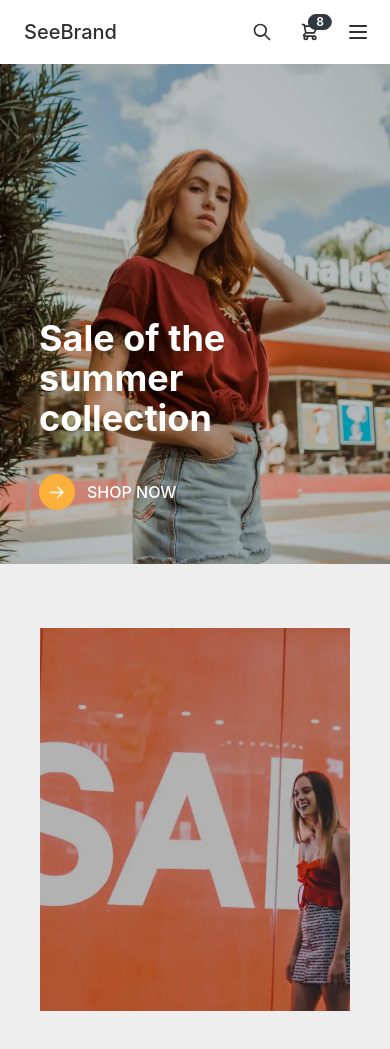
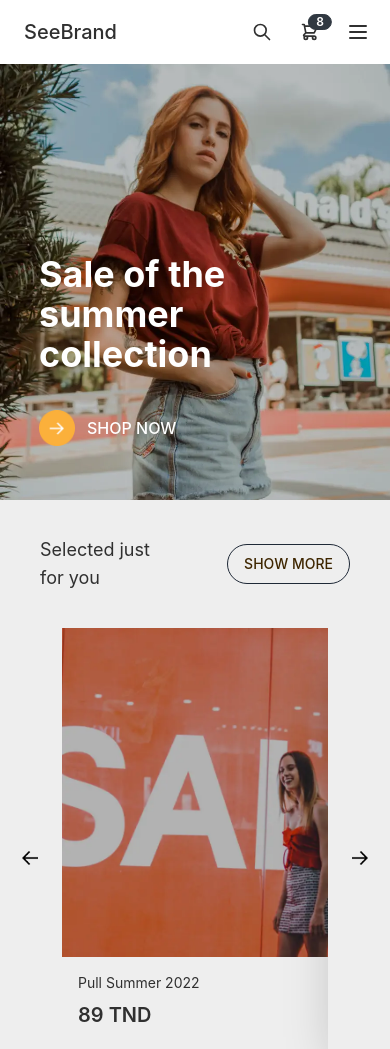
Before and after one commit to SaiefBrahim/seebrand, a Next.js app: page / in a window 390 px wide. Before the commit the page ends 1017 px from the top, so only its background shows below. Built offline with nearby package versions, Linux system fonts and the light colour scheme.

Commit message:
updation slider section for all media queries

```diff
--- a/components/Header.js
+++ b/components/Header.js
@@ -1,4 +1,14 @@
+import { useEffect } from "react";
+
 const Header = () => {
+  const handleScroll = () => {
+    console.log(window.scrollY);
+  };
+
+  useEffect(() => {
+    window.addEventListener("scroll", handleScroll);
+    return () => window.removeEventListener("scroll", handleScroll);
+  });
   return (
     <>
       <div className="hidden lg:flex navbar bg-transparent">
@@ -150,7 +160,10 @@ const Header = () => {
           </div>
         </div>
       </div>
-      <div className="lg:hidden">
+
+      {/* mobile header */}
+
+      <div className="lg:hidden fixed top-0 w-full">
         <div className="w-full navbar bg-white">
           <div className=" mx-2 px-2 normal-case font-medium text-xl ">
             SeeBrand
--- a/components/ProductsSlider.js
+++ b/components/ProductsSlider.js
@@ -7,7 +7,7 @@ const ProductsSlider = () => {
   const NArrow = ({ onClick }) => {
     return (
       <button
-        className=" w-9 lg:w-12 btn btn-primary bg-white p-3 border-none bg-opacity-20 rounded-none absolute top-[50%] block min-h-0 min-w-0 cursor-pointer -right-12"
+        className=" w-10 lg:w-12 btn btn-primary p-3 border-none bg-transparent bg-opacity-20 h-10 lg:h-12 rounded-none absolute top-[50%] min-h-0 min-w-0 cursor-pointer -right-[52px] lg:-right-12"
         onClick={onClick}
       >
         <Image
@@ -23,7 +23,7 @@ const ProductsSlider = () => {
   const PArrow = ({ onClick }) => {
     return (
       <button
-        className=" w-9 lg:w-12 btn btn-primary bg-white p-3 border-none bg-opacity-20 rounded-none absolute top-[50%] block min-h-0 min-w-0 cursor-pointer -left-12"
+        className=" w-10 lg:w-12 btn btn-primary bg-transparent h-10 lg:h-12 bg-opacity-20 rounded-none p-3 border-none absolute top-[50%] min-h-0 min-w-0 cursor-pointer -left-[52px] lg:-left-12"
         onClick={onClick}
       >
         <Image
@@ -41,19 +41,22 @@ const ProductsSlider = () => {
     speed: 250,
     nextArrow: <NArrow />,
     prevArrow: <PArrow />,
-    slidesToShow: 4,
+    slidesToShow: 4.3,
     slidesToScroll: 1,
     initialSlide: 0,
     autoplay: true,
     autoplaySpeed: 4000,
     cssEase: "linear",
+    swipeToSlide: true,
+    speed: 300,
+    centerMode: true,
+
     responsive: [
       {
         breakpoint: 1024,
         settings: {
           slidesToShow: 4,
           slidesToScroll: 1,
-          infinite: true,
         },
       },
       {
@@ -61,7 +64,6 @@ const ProductsSlider = () => {
         settings: {
           slidesToShow: 2,
           slidesToScroll: 1,
-          infinite: true,
         },
       },
       {
@@ -69,87 +71,118 @@ const ProductsSlider = () => {
         settings: {
           slidesToShow: 1,
           slidesToScroll: 1,
-          infinite: true,
-          arrows: false,
           autoplaySpeed: 3000,
+          centerMode: false,
         },
       },
     ],
   };
   return (
-    <div className="mt-16">
-      <Slider className=" mx-[-15px]" {...settings}>
-        <div>
+    <div className="mt-9 lg:mt-12">
+      <div className=" flex justify-between items-center mb-9 lg:mb-12">
+        <h1 className=" text-lg w-28 lg:w-full">Selected just for you</h1>
+        <button className=" btn btn-primary bg-transparent rounded-3xl border-gray-800 min-h-0 h-10 font-medium">
+          Show more
+        </button>
+      </div>
+      <Slider className="mx-[22px] lg:mx-0" {...settings}>
+        <div className="card card-compact bg-base-100 shadow-2xl rounded-none">
+          <figure>
             <Image
               src="/announcements/announcement3.webp"
               alt="New Arrivals"
               width={608}
               height={373}
-            priority={true}
             />
+          </figure>
+          <div className="card-body px-1">
+            <p className="">Pull Summer 2022</p>
+            <h2 className="card-title">89 TND</h2>
           </div>
-        <div>
+        </div>
+        <div className="card card-compact bg-base-100 shadow-2xl rounded-none">
+          <figure>
             <Image
               src="/announcements/announcement3.webp"
               alt="New Arrivals"
               width={608}
               height={373}
-            priority={true}
             />
+          </figure>
+          <div className="card-body px-1">
+            <p className="">Pull Summer 2022</p>
+            <h2 className="card-title">89 TND</h2>
           </div>
-        <div>
+        </div>
+        <div className="card card-compact bg-base-100 shadow-2xl rounded-none">
+          <figure>
             <Image
               src="/announcements/announcement3.webp"
               alt="New Arrivals"
               width={608}
               height={373}
-            priority={true}
             />
+          </figure>
+          <div className="card-body px-1">
+            <p className="">Pull Summer 2022</p>
+            <h2 className="card-title">89 TND</h2>
           </div>
-        <div>
+        </div>
+        <div className="card card-compact bg-base-100 shadow-2xl rounded-none">
+          <figure>
             <Image
               src="/announcements/announcement3.webp"
               alt="New Arrivals"
               width={608}
               height={373}
-            priority={true}
             />
+          </figure>
+          <div className="card-body px-1">
+            <p className="">Pull Summer 2022</p>
+            <h2 className="card-title">89 TND</h2>
           </div>
-        <div>
+        </div>
+        <div className="card card-compact bg-base-100 shadow-2xl rounded-none">
+          <figure>
             <Image
               src="/announcements/announcement3.webp"
               alt="New Arrivals"
               width={608}
               height={373}
-            priority={true}
             />
+          </figure>
+          <div className="card-body px-1">
+            <p className="">Pull Summer 2022</p>
+            <h2 className="card-title">89 TND</h2>
           </div>
-        <div>
+        </div>
+        <div className="card card-compact bg-base-100 shadow-2xl rounded-none">
+          <figure>
             <Image
               src="/announcements/announcement3.webp"
               alt="New Arrivals"
               width={608}
               height={373}
-            priority={true}
             />
+          </figure>
+          <div className="card-body px-1">
+            <p className="">Pull Summer 2022</p>
+            <h2 className="card-title">89 TND</h2>
           </div>
-        <div>
+        </div>
+        <div className="card card-compact bg-base-100 shadow-2xl rounded-none">
+          <figure>
             <Image
               src="/announcements/announcement3.webp"
               alt="New Arrivals"
               width={608}
               height={373}
-            priority={true}
             />
+          </figure>
+          <div className="card-body px-1">
+            <p className="">Pull Summer 2022</p>
+            <h2 className="card-title">89 TND</h2>
           </div>
-        <div>
-          <Image
-            src="/announcements/announcement3.webp"
-            alt="New Arrivals"
-            width={608}
-            height={373}
-            priority={true}
-          />
         </div>
       </Slider>
     </div>
--- a/styles/globals.css
+++ b/styles/globals.css
@@ -8,6 +8,8 @@ body {
   font-family: -apple-system, BlinkMacSystemFont, Segoe UI, Roboto, Oxygen,
     Ubuntu, Cantarell, Fira Sans, Droid Sans, Helvetica Neue, sans-serif;
 }
-.slick-slide > div {
-  margin: 0 15px;
+@media (min-width: 760px) {
+  .slick-slide > div {
+    margin: 0 20px;
+  }
 }
```
Lines whose indentation alone changed are shown as unchanged.
